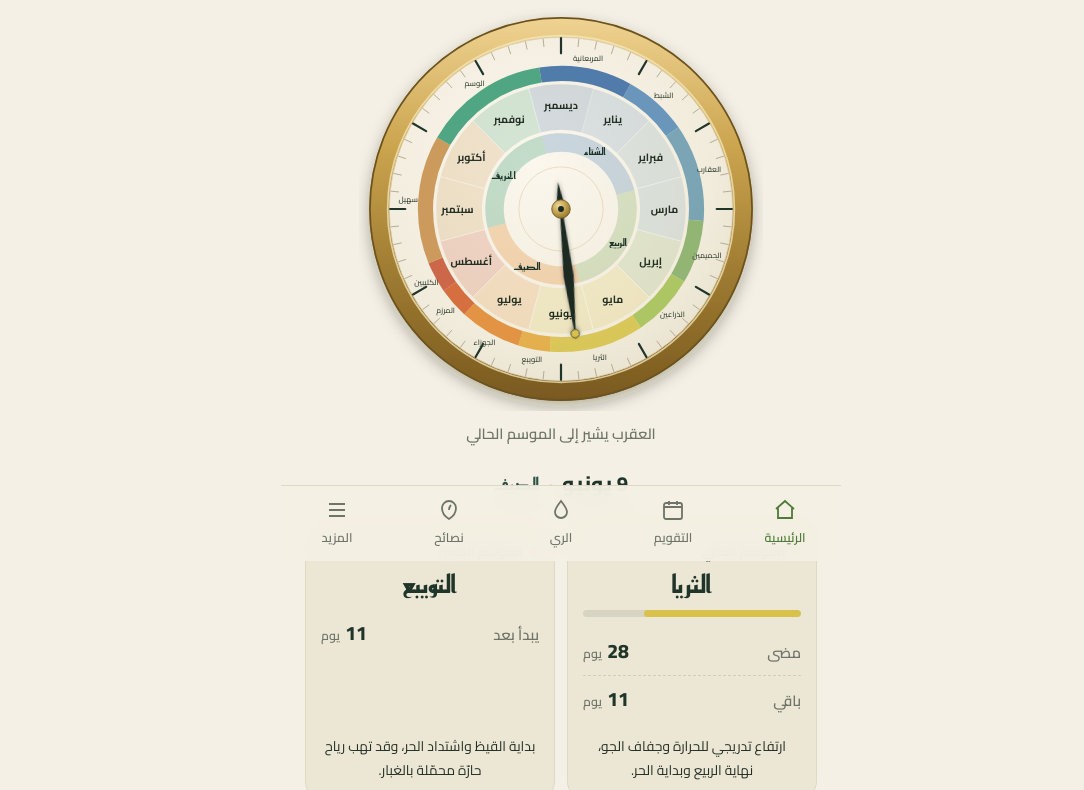
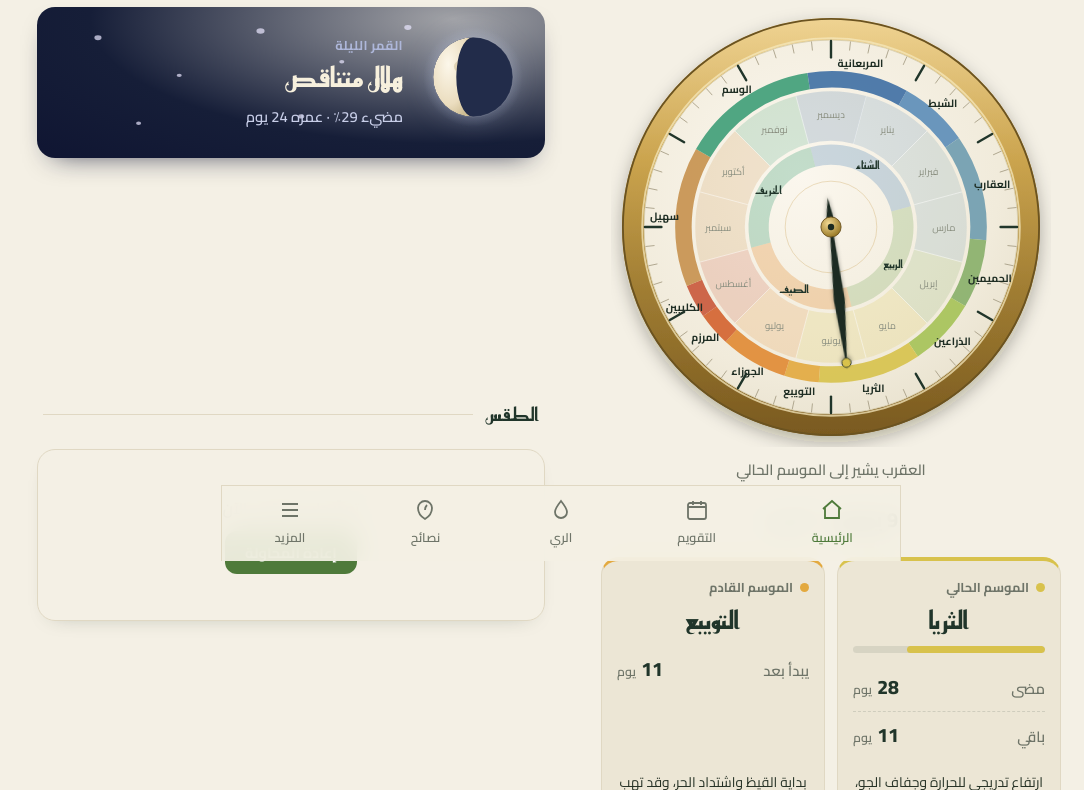
Before and after one commit to skyseo25/Wasm, a plain HTML site: page index.html in a window 1280 px wide. Shown: the part 239-1029 px from the top of the page, without its empty margins (79-1163 px from the left). Drawn offline with Linux system fonts and the light colour scheme; no server answers.

Commit message:
Add files via upload

```diff
--- a/index.html
+++ b/index.html
@@ -68,8 +68,8 @@
 
   /* نصوص داخل الساعة */
   .t-fasl{font-family:'Reem Kufi',sans-serif;font-size:12px;font-weight:600;fill:var(--soil);text-anchor:middle;dominant-baseline:central}
-  .t-month{font-family:'Cairo',sans-serif;font-size:12.5px;font-weight:700;fill:var(--ink);text-anchor:middle;dominant-baseline:central}
-  .t-moosem{font-family:'Cairo',sans-serif;font-size:9px;font-weight:600;fill:#3D4A3A;text-anchor:middle;dominant-baseline:central}
+  .t-month{font-family:'Cairo',sans-serif;font-size:10.5px;font-weight:500;fill:#8A8F80;text-anchor:middle;dominant-baseline:central}
+  .t-moosem{font-family:'Cairo',sans-serif;font-size:11.5px;font-weight:700;fill:#1F2E24;text-anchor:middle;dominant-baseline:central}
   .div{stroke:#FFFFFF;stroke-width:1;opacity:.5}
 
   .sections{padding:30px 16px 10px}
@@ -207,6 +207,35 @@
   .cbar i{display:block;height:100%;background:var(--leaf);border-radius:5px}
   .ccount{font-family:'Cairo',sans-serif;font-weight:800;color:var(--soil-2);font-size:.9rem}
   .admin-note{color:var(--muted);font-size:.85rem;margin-top:14px;text-align:center;line-height:1.8}
+
+  /* ===== تصميم اللابتوب / الشاشات الكبيرة ===== */
+  @media (min-width:920px){
+    body{font-size:18px}
+    .wrap{
+      max-width:1100px;padding:0 26px;
+      display:grid;grid-template-columns:1fr 1fr;
+      column-gap:32px;align-items:start;
+      grid-template-areas:
+        "brand    brand"
+        "clock    moon"
+        "clock    wx"
+        "sections sections"
+        "plant    plant"
+        "ad       ad"
+        "foot     foot";
+    }
+    header.brand{grid-area:brand;padding-top:48px}
+    .clock-card{grid-area:clock;align-self:start;margin-top:14px}
+    .moon-section{grid-area:moon;padding:14px 0 0}
+    .wx-section{grid-area:wx;padding:26px 0 0}
+    .sections{grid-area:sections;padding:38px 0 6px}
+    .plant-section{grid-area:plant;padding:38px 0 0}
+    #adSlot{grid-area:ad;margin:34px 0 0}
+    footer{grid-area:foot}
+    .clock-card svg{max-width:440px}
+    .grid{grid-template-columns:repeat(4,1fr)}
+    nav.tabbar{max-width:680px;border-left:1px solid var(--line);border-right:1px solid var(--line)}
+  }
 
   @media (prefers-reduced-motion:reduce){*{animation:none!important}.rainline{width:130px}}
 </style>
```
